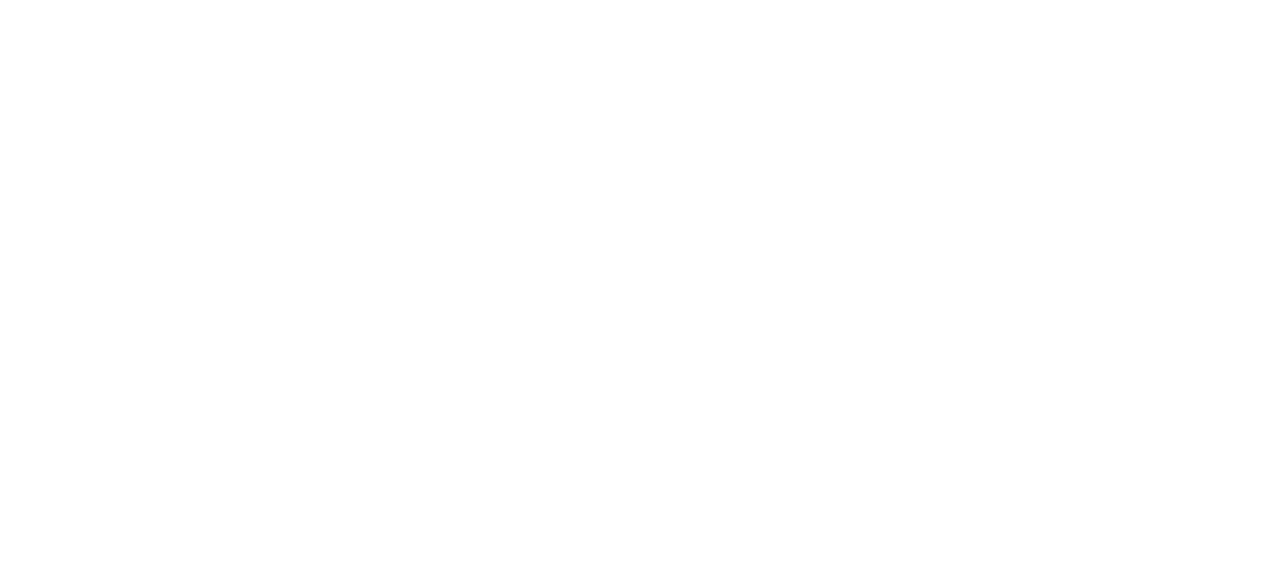
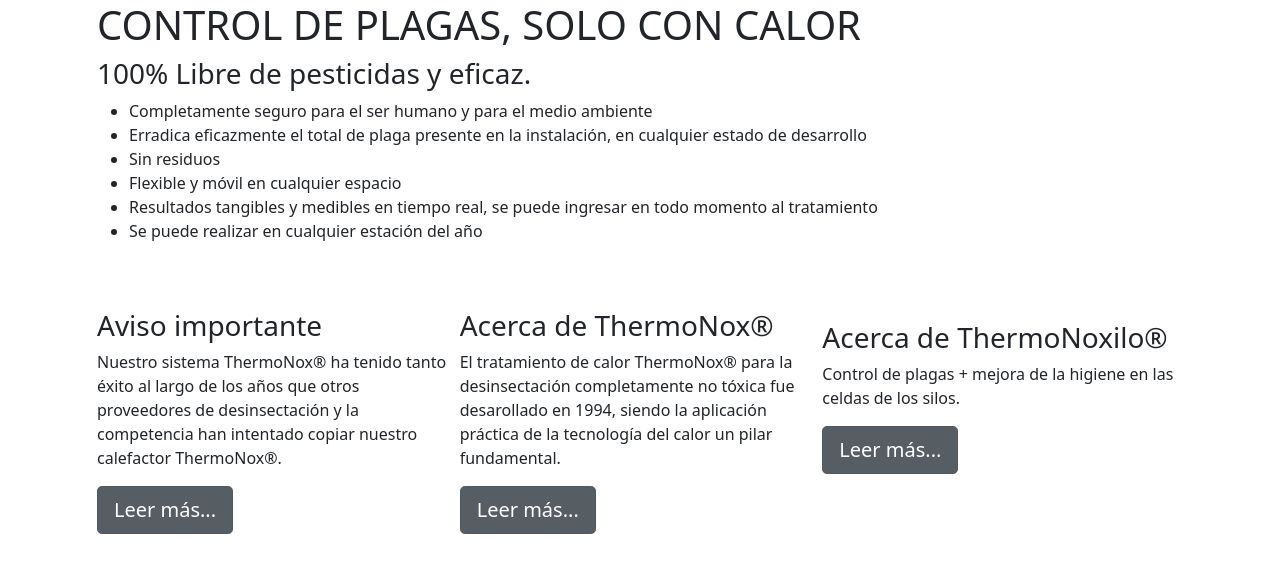
Before and after one commit to Mahrex308/PaginaWeb_Thermonox, a plain HTML site: page index.html in a window 1280 px wide. Drawn offline with Linux system fonts and the light colour scheme.

Commit message:
Update index.html
Primer avance del index

```diff
--- a/index.html
+++ b/index.html
@@ -4,9 +4,47 @@
     <meta charset="UTF-8">
     <meta http-equiv="X-UA-Compatible" content="IE=edge">
     <meta name="viewport" content="width=device-width, initial-scale=1.0">
+    <link rel="stylesheet" href="bootstrap-5.1.3-dist/css/bootstrap.min.css">
+    <script src="bootstrap-5.1.3-dist/js/bootstrap.bundle.js" type="text/javascript"></script>
     <title>ThermoNox®</title>
 </head>
-<body>
-
-</body>
+<body><center>
+  <table border="0" width="85%">
+      <tr>
+          <td colspan="3">
+              <h1>CONTROL DE PLAGAS, SOLO CON CALOR</h1>
+              <h3>100% Libre de pesticidas y eficaz.</h3>
+              <ul>
+                  <li>Completamente seguro para el ser humano y para el medio ambiente</li>
+                  <li>Erradica eficazmente el total de plaga presente en la instalación, en cualquier estado de desarrollo</li>
+                  <li>Sin residuos</li>
+                  <li>Flexible y móvil en cualquier espacio</li>
+                  <li>Resultados tangibles y medibles en tiempo real, se puede ingresar en todo momento al tratamiento</li>
+                  <li>Se puede realizar en cualquier estación del año</li>
+              </ul>
+          </td>
+      </tr>
+      <tr>
+        <td width="33%">
+          <br><br>
+          <h3>Aviso importante</h3>
+          <p>Nuestro sistema ThermoNox® ha tenido tanto éxito al largo de los años que otros proveedores de desinsectación y la
+            competencia han intentado copiar nuestro calefactor ThermoNox®.</p>
+          <a href="index.html" class="btn btn-secondary btn-lg active" role="button" aria-pressed="true">Leer más...</a>
+        </td>
+        <td width="33%">
+          <br><br>
+          <h3>Acerca de ThermoNox®</h3>
+          <p>El tratamiento de calor ThermoNox® para la desinsectación completamente no tóxica fue desarollado en 1994, siendo la
+            aplicación práctica de la tecnología del calor un pilar fundamental.</p>
+          <a href="thermonox.html" class="btn btn-secondary btn-lg active" role="button" aria-pressed="true">Leer más...</a>
+        </td>
+        <td width="33%">
+          <h3>Acerca de ThermoNoxilo®</h3>
+          <p>Control de plagas + mejora de la higiene en las celdas de los silos.</p>
+          <a href="thermonoxilo.html" class="btn btn-secondary btn-lg active" role="button" aria-pressed="true">Leer más...</a>
+        </td>
+      </tr>
+  </table>
+</center></body>
 </html>
```
